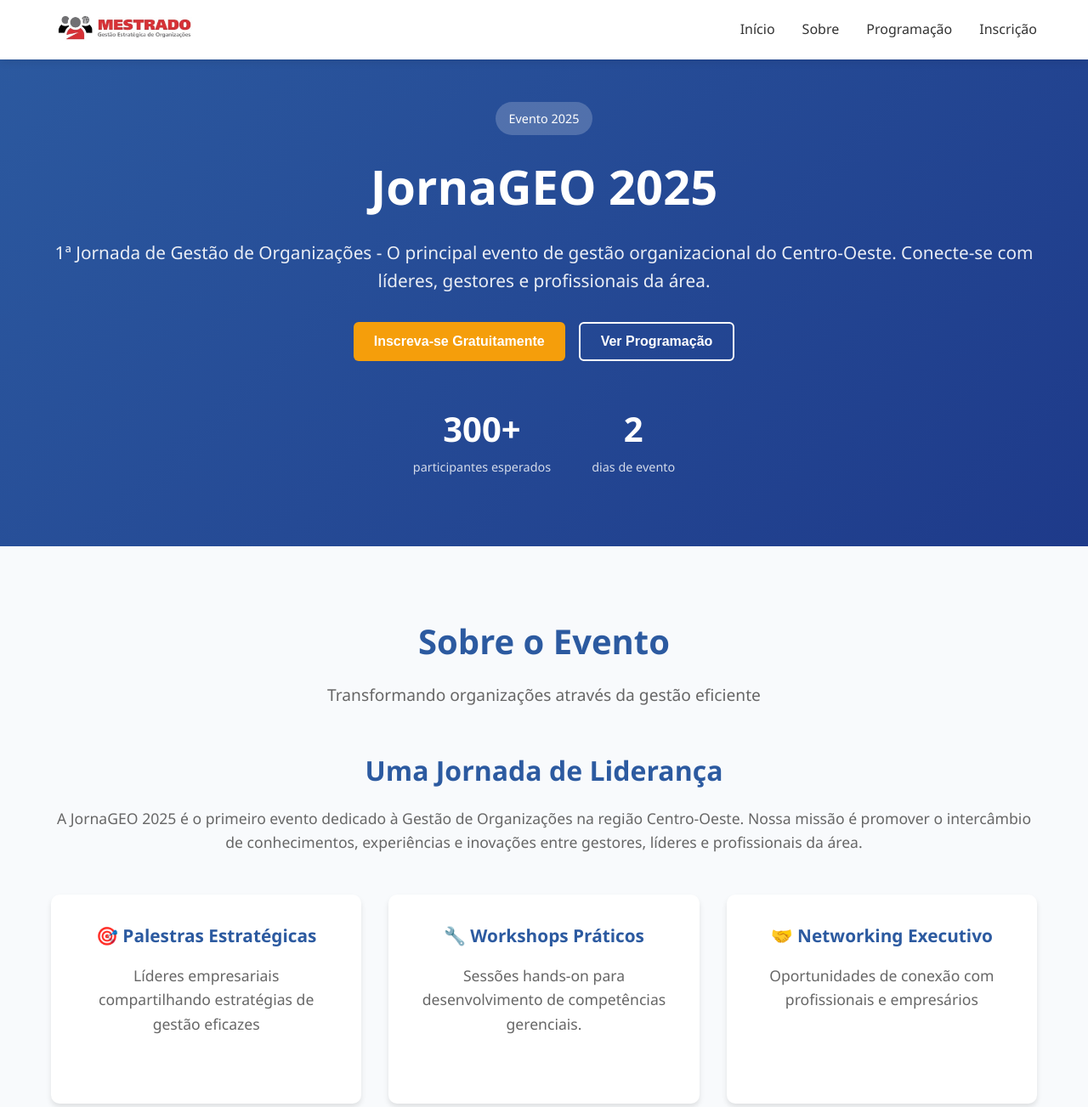
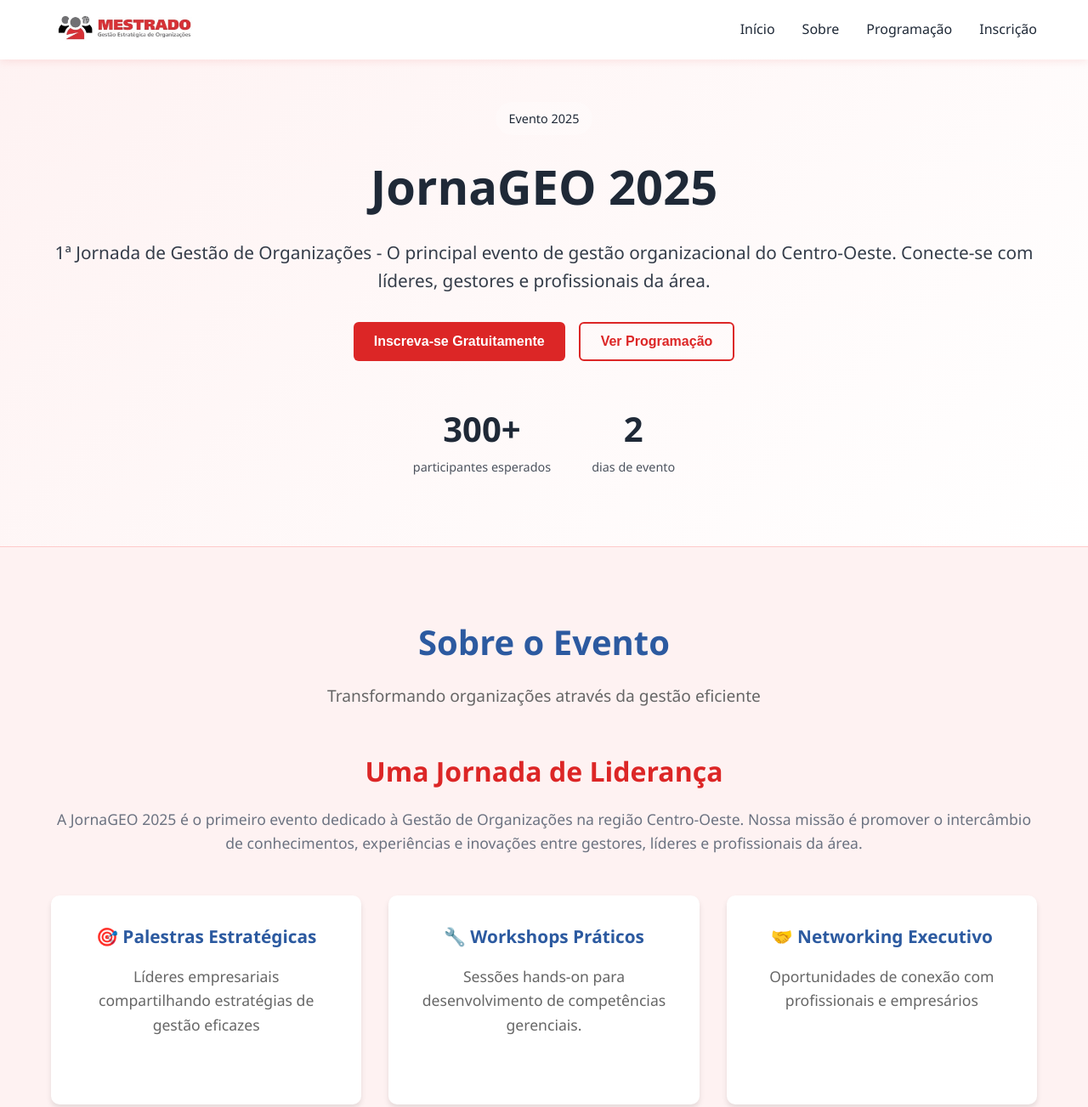
Before and after one commit to Data-iesb/JornaGEO, a plain HTML site: page index.html in a window 1280 px wide. Shown: the top 1303 px of the page at 85% size. Drawn offline with Linux system fonts and the light colour scheme.

Commit message:
Update visual style with soft white, red, and black color scheme

```diff
--- a/styles.css
+++ b/styles.css
@@ -1,3 +1,14 @@
+:root {
+    --primary-color: #dc2626;
+    --secondary-color: #ef4444;
+    --accent-color: #fca5a5;
+    --text-color: #1f2937;
+    --text-light: #6b7280;
+    --bg-color: #ffffff;
+    --bg-light: #fef2f2;
+    --border-color: #fecaca;
+}
+
 * {
     margin: 0;
     padding: 0;
@@ -7,7 +18,8 @@
 body {
     font-family: 'Segoe UI', Tahoma, Geneva, Verdana, sans-serif;
     line-height: 1.6;
-    color: #333;
+    color: var(--text-color);
+    background-color: var(--bg-color);
 }
 
 .container {
@@ -18,8 +30,8 @@ body {
 
 /* Navigation */
 .navbar {
-    background: #fff;
-    box-shadow: 0 2px 10px rgba(0,0,0,0.1);
+    background: var(--bg-color);
+    box-shadow: 0 2px 10px rgba(220, 38, 38, 0.1);
     position: fixed;
     top: 0;
     width: 100%;
@@ -42,7 +54,7 @@ body {
 }
 
 .nav-logo h2 {
-    color: #2c5aa0;
+    color: var(--primary-color);
     font-size: 1.8rem;
 }
 
@@ -54,21 +66,22 @@ body {
 
 .nav-menu a {
     text-decoration: none;
-    color: #333;
+    color: var(--text-color);
     font-weight: 500;
     transition: color 0.3s;
 }
 
 .nav-menu a:hover {
-    color: #2c5aa0;
+    color: var(--primary-color);
 }
 
 /* Hero Section */
 .hero {
-    background: linear-gradient(135deg, #2c5aa0 0%, #1e3a8a 100%);
-    color: white;
+    background: linear-gradient(135deg, var(--bg-light) 0%, var(--bg-color) 100%);
+    color: var(--text-color);
     padding: 120px 0 80px;
     text-align: center;
+    border-bottom: 1px solid var(--border-color);
 }
 
 .hero-container {
@@ -116,23 +129,23 @@ body {
 }
 
 .btn-primary {
-    background: #f59e0b;
+    background: var(--primary-color);
     color: white;
 }
 
 .btn-primary:hover {
-    background: #d97706;
+    background: var(--secondary-color);
 }
 
 .btn-secondary {
     background: transparent;
-    color: white;
-    border: 2px solid white;
+    color: var(--primary-color);
+    border: 2px solid var(--primary-color);
 }
 
 .btn-secondary:hover {
-    background: white;
-    color: #2c5aa0;
+    background: var(--primary-color);
+    color: white;
 }
 
 .hero-stats {
@@ -179,19 +192,20 @@ section {
 
 /* About Section */
 .about {
-    background: #f8fafc;
+    background: var(--bg-light);
+    padding: 80px 0;
 }
 
 .about-content h3 {
     font-size: 2rem;
-    color: #2c5aa0;
+    color: var(--primary-color);
     margin-bottom: 1rem;
     text-align: center;
 }
 
 .about-content p {
     font-size: 1.1rem;
-    color: #666;
+    color: var(--text-light);
     text-align: center;
     margin-bottom: 3rem;
 }
```
